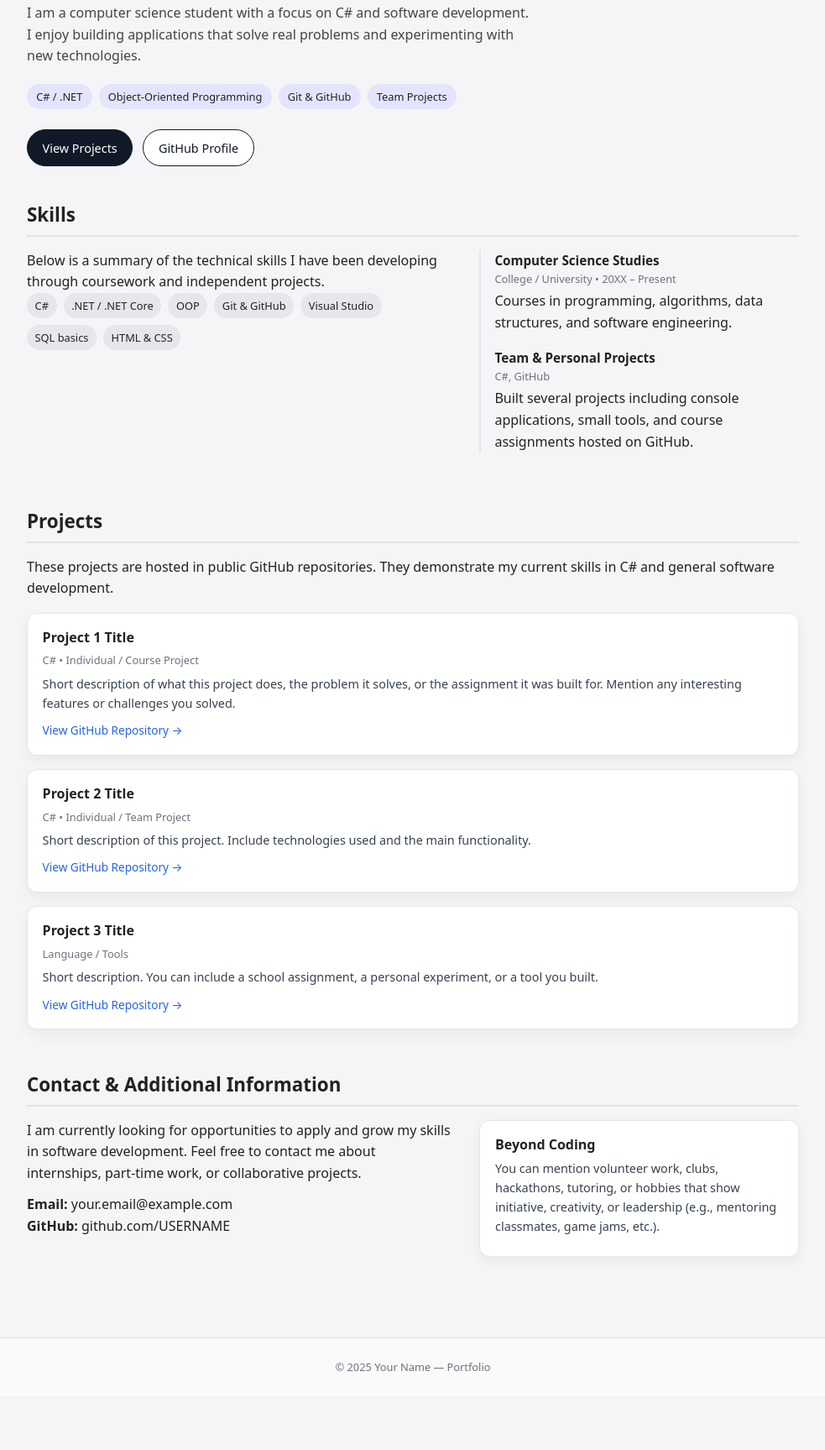
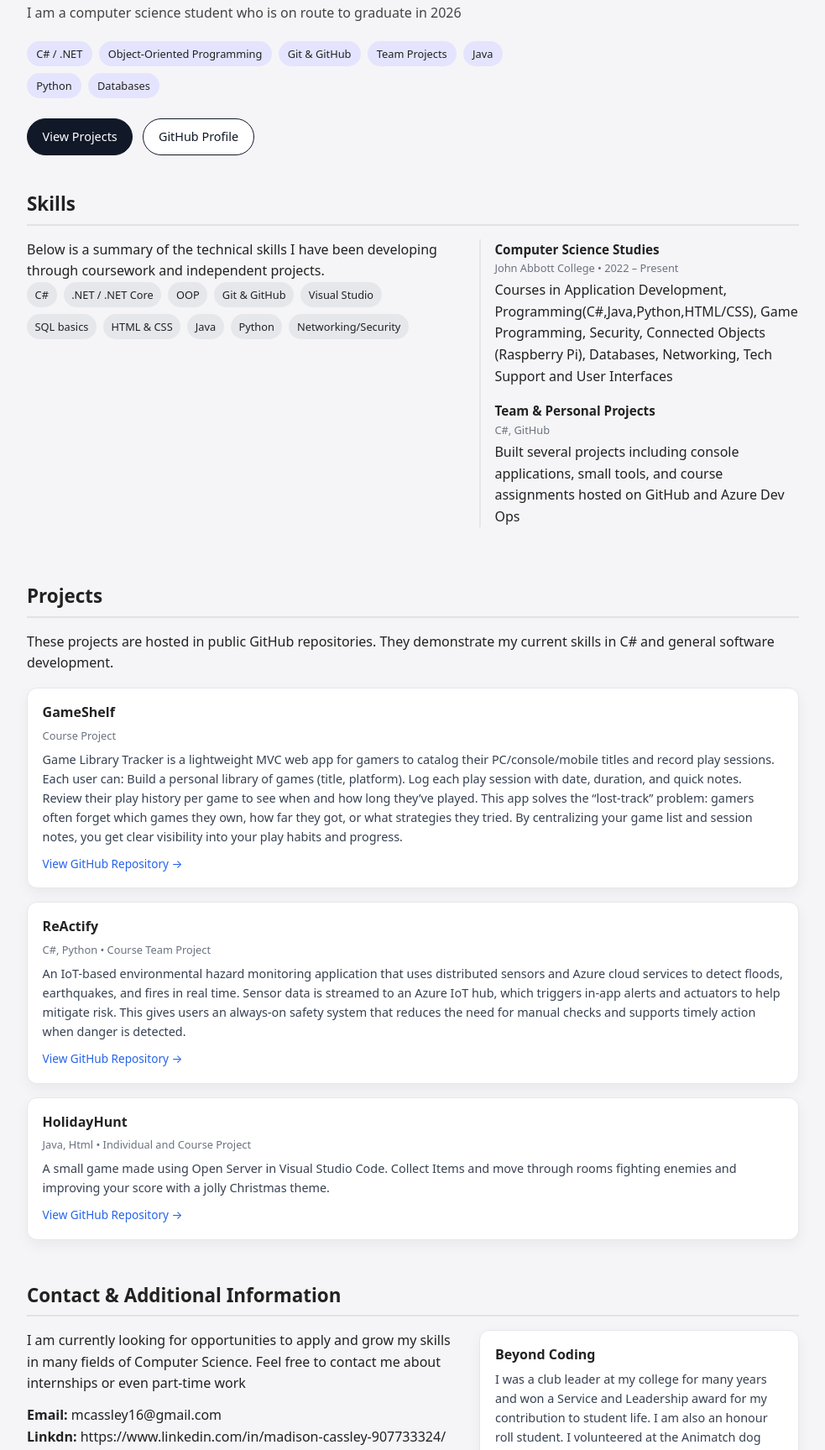
Before and after one commit to Madison-Cassley/Madison-Cassley.github.io, a plain HTML site: page index.html in a window 1280 px wide. Shown: the part 226-1953 px from the top of the page at 84% size, without its empty margins (148-1131 px from the left). Before the commit the page ends 1889 px from the top, so only its background shows below. Drawn offline with Linux system fonts and the light colour scheme.

Commit message:
Configured projects and info

```diff
--- a/index.html
+++ b/index.html
@@ -2,7 +2,7 @@
 <html lang="en">
 <head>
     <meta charset="UTF-8">
-    <title>Your Name | Portfolio</title>
+    <title>Madison Cassley | Portfolio</title>
     <meta name="viewport" content="width=device-width, initial-scale=1.0">
     <link rel="stylesheet" href="style.css">
 </head>
@@ -10,7 +10,7 @@
 
 <header>
     <div class="nav-container">
-        <div class="logo">Your Name</div>
+        <div class="logo">Madison Cassley</div>
         <nav>
             <ul>
                 <li><a href="#about">About</a></li>
@@ -24,12 +24,11 @@
 
 <section class="hero" id="about">
     <div class="hero-main">
-        <h1>Your Name</h1>
-        <h2>Computer Science Student • C# & .NET</h2>
+        <h1>Madison Cassley</h1>
+        <h2>Computer Science Student • C# ,.NET,</h2>
 
         <p>
-            I am a computer science student with a focus on C# and software development.
-            I enjoy building applications that solve real problems and experimenting with new technologies.
+            I am a computer science student who is on route to graduate in 2026
         </p>
 
         <div class="hero-tags">
@@ -37,11 +36,14 @@
             <span class="tag">Object-Oriented Programming</span>
             <span class="tag">Git & GitHub</span>
             <span class="tag">Team Projects</span>
+            <span class="tag">Java</span>
+            <span class="tag">Python</span>
+            <span class="tag">Databases</span>
         </div>
 
         <div class="hero-links">
             <a class="btn" href="#projects">View Projects</a>
-            <a class="btn secondary" href="https://github.com/USERNAME" target="_blank" rel="noopener">
+            <a class="btn secondary" href="https://github.com/Madison-Cassley" target="_blank" rel="noopener">
                 GitHub Profile
             </a>
         </div>
@@ -65,15 +67,19 @@
                     <span>Visual Studio</span>
                     <span>SQL basics</span>
                     <span>HTML & CSS</span>
+                    <span>Java</span>
+                    <span>Python</span>
+                    <span>Networking/Security</span>
                 </div>
             </div>
             <div>
                 <div class="timeline">
                     <div class="timeline-item">
                         <h4>Computer Science Studies</h4>
-                        <div class="meta">College / University • 20XX – Present</div>
+                        <div class="meta">John Abbott College • 2022 – Present</div>
                         <p>
-                            Courses in programming, algorithms, data structures, and software engineering.
+                            Courses in Application Development, Programming(C#,Java,Python,HTML/CSS), Game Programming,
+                            Security, Connected Objects (Raspberry Pi), Databases, Networking, Tech Support and User Interfaces
                         </p>
                     </div>
                     <div class="timeline-item">
@@ -81,7 +87,7 @@
                         <div class="meta">C#, GitHub</div>
                         <p>
                             Built several projects including console applications, small tools, and
-                            course assignments hosted on GitHub.
+                            course assignments hosted on GitHub and Azure Dev Ops
                         </p>
                     </div>
                 </div>
@@ -99,37 +105,40 @@
         <div class="card-grid" style="margin-top: 1rem;">
             <!-- Project 1 -->
             <article class="card">
-                <h4>Project 1 Title</h4>
-                <div class="meta">C# • Individual / Course Project</div>
+                <h4>GameShelf</h4>
+                <div class="meta">Course Project</div>
                 <p>
-                    Short description of what this project does, the problem it solves, or the assignment it was built for.
-                    Mention any interesting features or challenges you solved.
+                    Game Library Tracker is a lightweight MVC web app for gamers to catalog their PC/console/mobile titles and record play sessions. Each user can:
+                        Build a personal library of games (title, platform).
+                        Log each play session with date, duration, and quick notes.
+                        Review their play history per game to see when and how long they’ve played.
+                    This app solves the “lost‑track” problem: gamers often forget which games they own, how far they got, or what strategies they tried. By centralizing your game list and session notes, you get clear visibility into your play habits and progress.
                 </p>
-                <a class="repo-link" href="https://github.com/USERNAME/REPO1" target="_blank" rel="noopener">
+                <a class="repo-link" href="https://github.com/Madison-Cassley/GameShelf-Web2Project" target="_blank" rel="noopener">
                     View GitHub Repository →
                 </a>
             </article>
 
             <!-- Project 2 -->
             <article class="card">
-                <h4>Project 2 Title</h4>
-                <div class="meta">C# • Individual / Team Project</div>
+                <h4>ReActify</h4>
+                <div class="meta">C#, Python • Course Team Project</div>
                 <p>
-                    Short description of this project. Include technologies used and the main functionality.
+                    An IoT-based environmental hazard monitoring application that uses distributed sensors and Azure cloud services to detect floods, earthquakes, and fires in real time. Sensor data is streamed to an Azure IoT hub, which triggers in-app alerts and actuators to help mitigate risk. This gives users an always-on safety system that reduces the need for manual checks and supports timely action when danger is detected.
                 </p>
-                <a class="repo-link" href="https://github.com/USERNAME/REPO2" target="_blank" rel="noopener">
+                <a class="repo-link" href="https://github.com/Madison-Cassley/ReActify-Final-Group-Project-W2025" target="_blank" rel="noopener">
                     View GitHub Repository →
                 </a>
             </article>
 
             <!-- Project 3 -->
             <article class="card">
-                <h4>Project 3 Title</h4>
-                <div class="meta">Language / Tools</div>
+                <h4>HolidayHunt</h4>
+                <div class="meta">Java, Html • Individual and Course Project</div>
                 <p>
-                    Short description. You can include a school assignment, a personal experiment, or a tool you built.
+                    A small game made using Open Server in Visual Studio Code. Collect Items and move through rooms fighting enemies and improving your score with a jolly Christmas theme.
                 </p>
-                <a class="repo-link" href="https://github.com/USERNAME/REPO3" target="_blank" rel="noopener">
+                <a class="repo-link" href="https://github.com/Madison-Cassley/Holiday-Hunt-GameProgramming-Final-Project" target="_blank" rel="noopener">
                     View GitHub Repository →
                 </a>
             </article>
@@ -141,20 +150,19 @@
         <div class="two-column">
             <div>
                 <p>
-                    I am currently looking for opportunities to apply and grow my skills in software development.
-                    Feel free to contact me about internships, part-time work, or collaborative projects.
+                    I am currently looking for opportunities to apply and grow my skills in many fields of Computer Science.
+                    Feel free to contact me about internships or even part-time work
                 </p>
                 <p style="margin-top: 0.75rem;">
-                    <strong>Email:</strong> your.email@example.com<br>
-                    <strong>GitHub:</strong> <a href="https://github.com/USERNAME" target="_blank" rel="noopener">github.com/USERNAME</a>
+                    <strong>Email:</strong> mcassley16@gmail.com<br>
+                    <strong>Linkdn:</strong> <a href="https://www.linkedin.com/in/madison-cassley-907733324/" target="_blank" rel="noopener">https://www.linkedin.com/in/madison-cassley-907733324/</a>
                 </p>
             </div>
             <div>
                 <div class="card">
                     <h4>Beyond Coding</h4>
                     <p>
-                        You can mention volunteer work, clubs, hackathons, tutoring, or hobbies that show
-                        initiative, creativity, or leadership (e.g., mentoring classmates, game jams, etc.).
+                        I was a club leader at my college for many years and won a Service and Leadership award for my contribution to student life. I am also an honour roll student. I volunteered at the Animatch dog shelter for a few months, helping with the animals and also providing website, marketing and tech support. When it comes to hobbies I am an avid gamer and truly enjoy painting or crafting.
                     </p>
                 </div>
             </div>
@@ -163,7 +171,7 @@
 </main>
 
 <footer>
-    © <span id="year"></span> Your Name — Portfolio
+    © <span id="year"></span> Madison Cassley — Portfolio
 </footer>
 
 <script>
```
